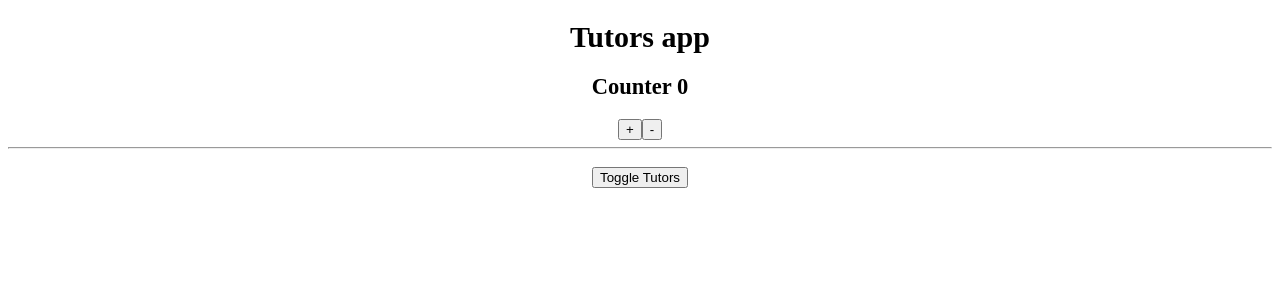
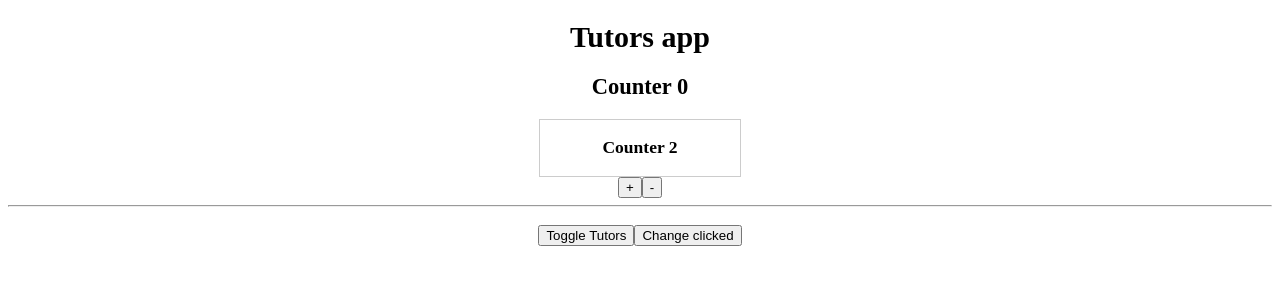
Before and after one commit to MusienkoYuriy97/react-tutors-app, a React (Create React App) app: page / in a window 1280 px wide. Shown: the top 300 px of the page. Built offline with nearby package versions, Linux system fonts and the light colour scheme.

Commit message:
Fifth folder - ReactContext. Final commit.

```diff
--- a/src/app/App.js
+++ b/src/app/App.js
@@ -2,12 +2,15 @@ import React, { Component } from "react";
 import Tutor from "../entity/Tutor";
 import ErrorBoundary from "../errorboundary/ErrorBoundary";
 import Counter from "../counter/Counter";
+
+export const ClickedContext = React.createContext(false);
 
 class App extends Component {
     constructor(props) {
         super(props);
 
         this.state = {
+            clicked: false,
             tutors: [
                 { name: 'Alina Musienko', phoneNumber: 80297263627, qualification: 'Speech therapist' },
                 { name: 'Yury Musienko', phoneNumber: 80298344491, qualification: 'Software developer' },
@@ -73,12 +76,19 @@ class App extends Component {
             <div style={divStyle}>
                 <div>
                     <h1>{this.props.title}</h1>
-                    <Counter />
+                    <ClickedContext.Provider value={this.state.clicked}>
+                        <Counter />
+                    </ClickedContext.Provider>
                     <hr />
                     <button
                         style={{ marginTop: 10 }}
                         onClick={this.toggleTutorsHandler}
                     >Toggle Tutors</button>
+
+                    <button
+                        style={{ marginTop: 10 }}
+                        onClick={() => this.setState({ clicked: true })}
+                    >Change clicked</button>
                 </div>
                 <div style={{
                     width: 400,
--- a/src/counter/Counter.js
+++ b/src/counter/Counter.js
@@ -1,5 +1,6 @@
 import React, { Component } from "react";
 import Auxiliary from "../hoc/Auxiliary";
+import Counter2 from "../counter2/Counter2";
 
 export default class Counter extends Component {
     state = {
@@ -18,6 +19,7 @@ export default class Counter extends Component {
         return (
             <Auxiliary>
                 <h2 key={'1'}>Counter {this.state.counter}</h2>
+                <Counter2 />
                 <button key={'2'} onClick={this.addCounter}>+</button>
                 <button key={'3'} onClick={() => this.setState({ counter: this.state.counter - 1 })}>-</button>
             </Auxiliary>
--- /dev/null
+++ b/src/counter2/Counter2.js
@@ -0,0 +1,19 @@
+import React from "react";
+import { ClickedContext } from "../app/App";
+
+const Counter2 = props => {
+    return (
+        <div style={{
+            border: '1px solid #ccc',
+            width: '200px',
+            margin: '0 auto'
+        }}>
+            <h3>Counter 2</h3>
+            <ClickedContext.Consumer>
+                {clicked => clicked ? <p>Clicked</p> : null}
+            </ClickedContext.Consumer>
+        </div>
+    )
+};
+
+export default Counter2;
```
